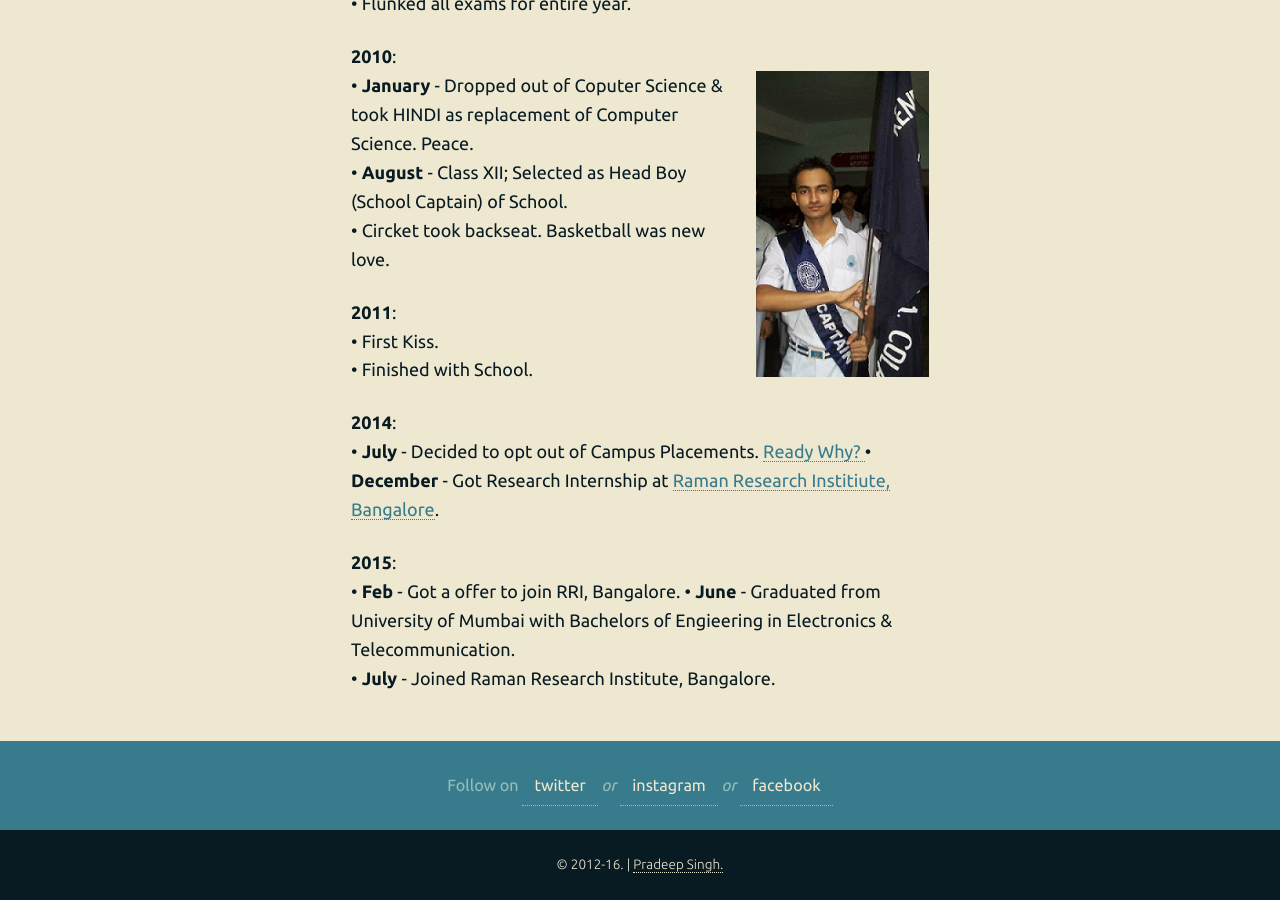
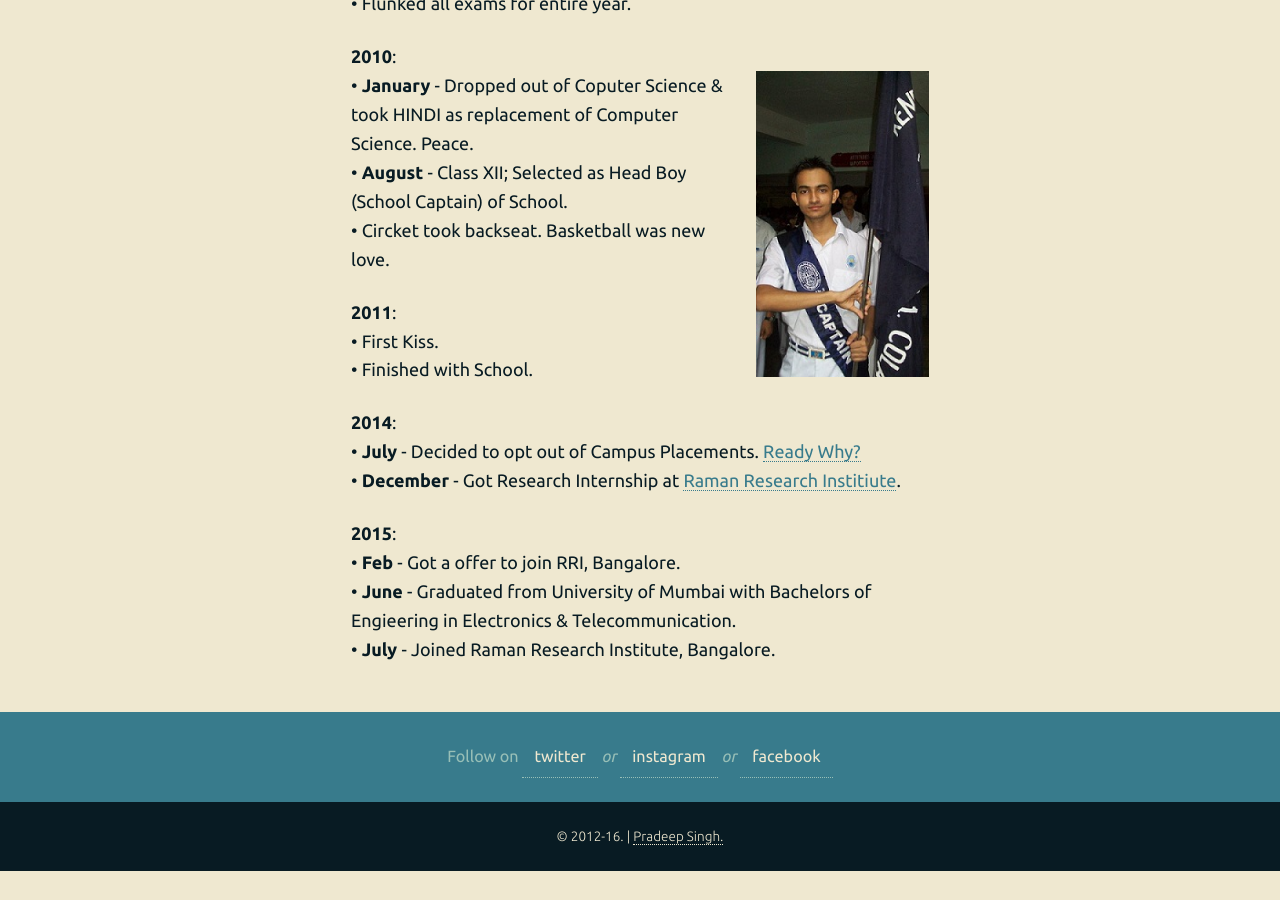
Before and after one commit to 93notes/93notes.github.io, a Jekyll site: the page built from timeline.html, in a window 1280 px wide and 900 px high, scrolled down 1856 px. Built offline with Jekyll 4.4.1, drawn with Linux system fonts in a browser that asks for light colours; nearby versions of some CDN libraries; after the commit the page ends 2727 px from its top, so only the background shows below that.

Commit message:
Update timeline.html

```diff
--- a/timeline.html
+++ b/timeline.html
@@ -130,12 +130,12 @@ He wanted me to be as Rich as his freind. LOL. </br>
 
 <p>
 <strong>2014</strong>: </br>
-&bull; <strong>July</strong> - Decided to opt out of Campus Placements. <a hre="http://blog.pradeepsingh.xyz/no-placements" target="_blank">Ready Why? </a>
-&bull; <strong>December</strong> - Got Research Internship at <a href="http://www.rri.res.in/" target"_blank">Raman Research Institiute, Bangalore</a>.
+&bull; <strong>July</strong> - Decided to opt out of Campus Placements. <a hre="http://blog.pradeepsingh.xyz/no-placements" target="_blank">Ready Why?</a></br>
+&bull; <strong>December</strong> - Got Research Internship at <a href="http://www.rri.res.in/" target"_blank">Raman Research Institiute</a>.
 
 <p>
 <strong>2015</strong>: </br>
-&bull; <strong>Feb</strong> - Got a offer to join RRI, Bangalore.
+&bull; <strong>Feb</strong> - Got a offer to join RRI, Bangalore. </br>
 &bull; <strong>June</strong> - Graduated from University of Mumbai with Bachelors of Engieering in Electronics &amp; Telecommunication. </br>
 &bull; <strong>July </strong> - Joined Raman Research Institute, Bangalore. </br>
 </p>
```
